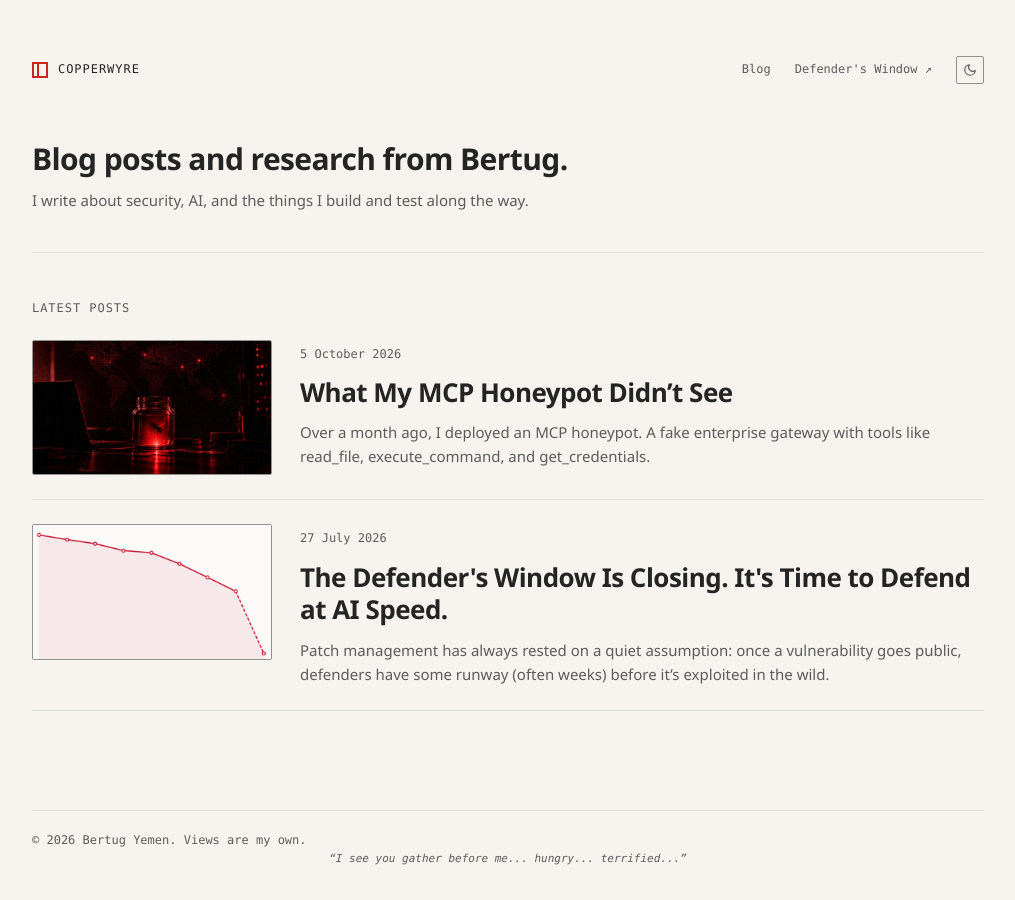
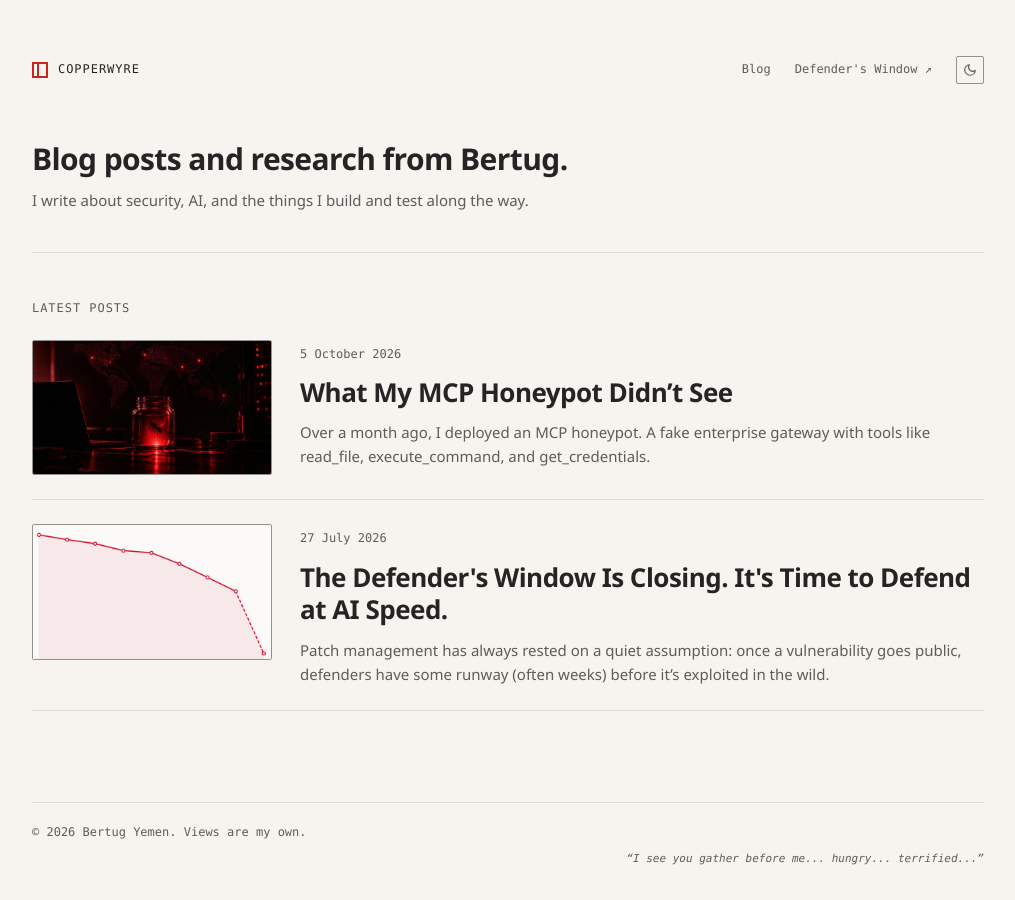
Before and after one commit to Bertug/bertug.github.io, a Jekyll site: the page built from index.html, in a window 1280 px wide. Shown: the whole page, without its empty margins (132-1147 px from the left). Built offline with Jekyll 4.4.1, drawn with Linux system fonts in a browser that asks for light colours.

Commit message:
Right-align the footer quote with subtle spacing
Co-authored-by: Copilot <223556219+Copilot@users.noreply.github.com>

```diff
--- a/assets/blog.css
+++ b/assets/blog.css
@@ -147,7 +147,7 @@ td, th { padding: 0.5rem 0.75rem; border: 1px solid var(--cp-border); text-align
 .site-footer { color: var(--cp-text-muted); font-family: Consolas, "Courier New", Courier, monospace; font-size: 12px; }
 .footer-inner { padding-block: 1.25rem 0; border-top: 1px solid var(--cp-border); }
 .site-footer p { margin: 0; }
-.footer-quote { padding-bottom: 2rem; font-size: 11px; text-align: center; }
+.footer-quote { padding-block: 0.5rem 2rem; font-size: 11px; text-align: right; }
 .skip-link {
   position: absolute;
   top: -6rem;
```
